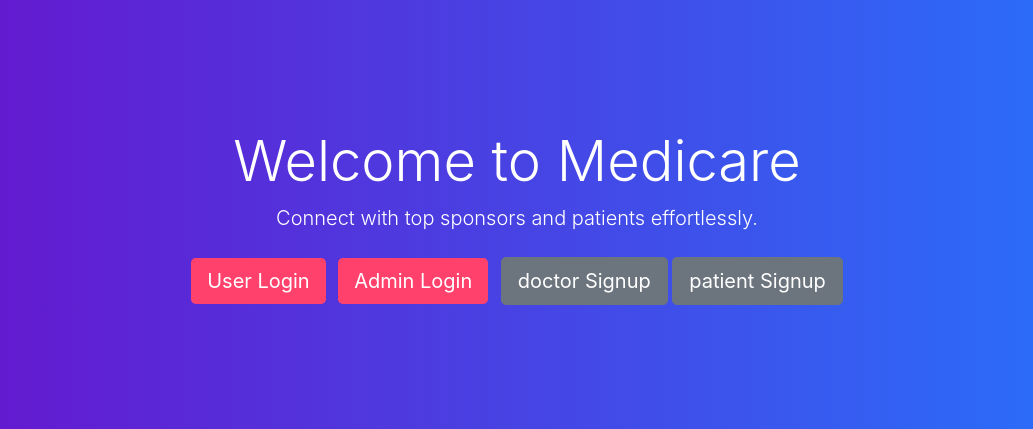
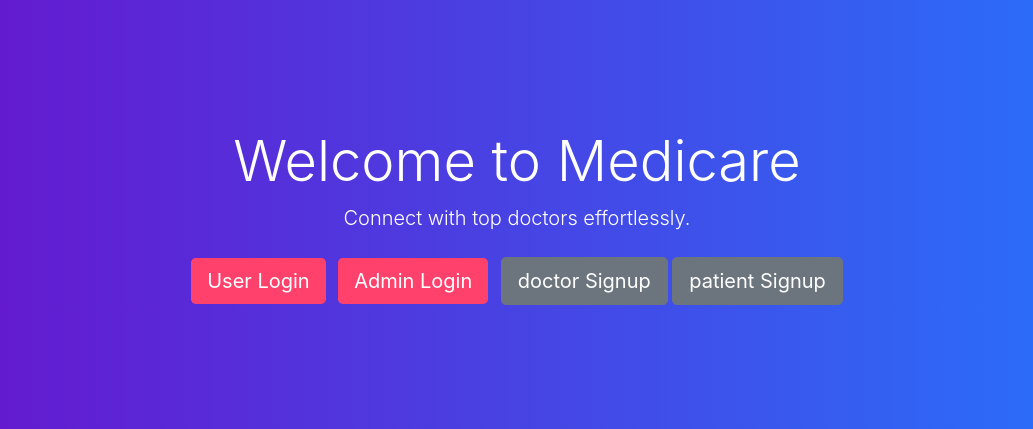
Before and after one commit to prjwlhere/medicare, a Flask app: page / in a window 1280 px wide. Shown: the top 429 px of the page, without its empty margins (123-1156 px from the left). Run offline with Flask 3, Linux system fonts and the light colour scheme; some libraries are stand-ins or nearby versions.

Commit message:
Update index.html

```diff
--- a/templates/index.html
+++ b/templates/index.html
@@ -27,7 +27,7 @@
 <body>
     <div class="container">
         <h1 class="display-4">Welcome to Medicare</h1>
-        <p class="lead">Connect with top sponsors and patients effortlessly.</p>
+        <p class="lead">Connect with top doctors effortlessly.</p>
         <div class="mt-4">
             <a href="{{ url_for('userlogin') }}" class="btn btn-custom btn-lg mr-2">User Login</a>
             <a href="{{ url_for('adminlogin') }}" class="btn btn-custom btn-lg mr-2">Admin Login</a>
```
